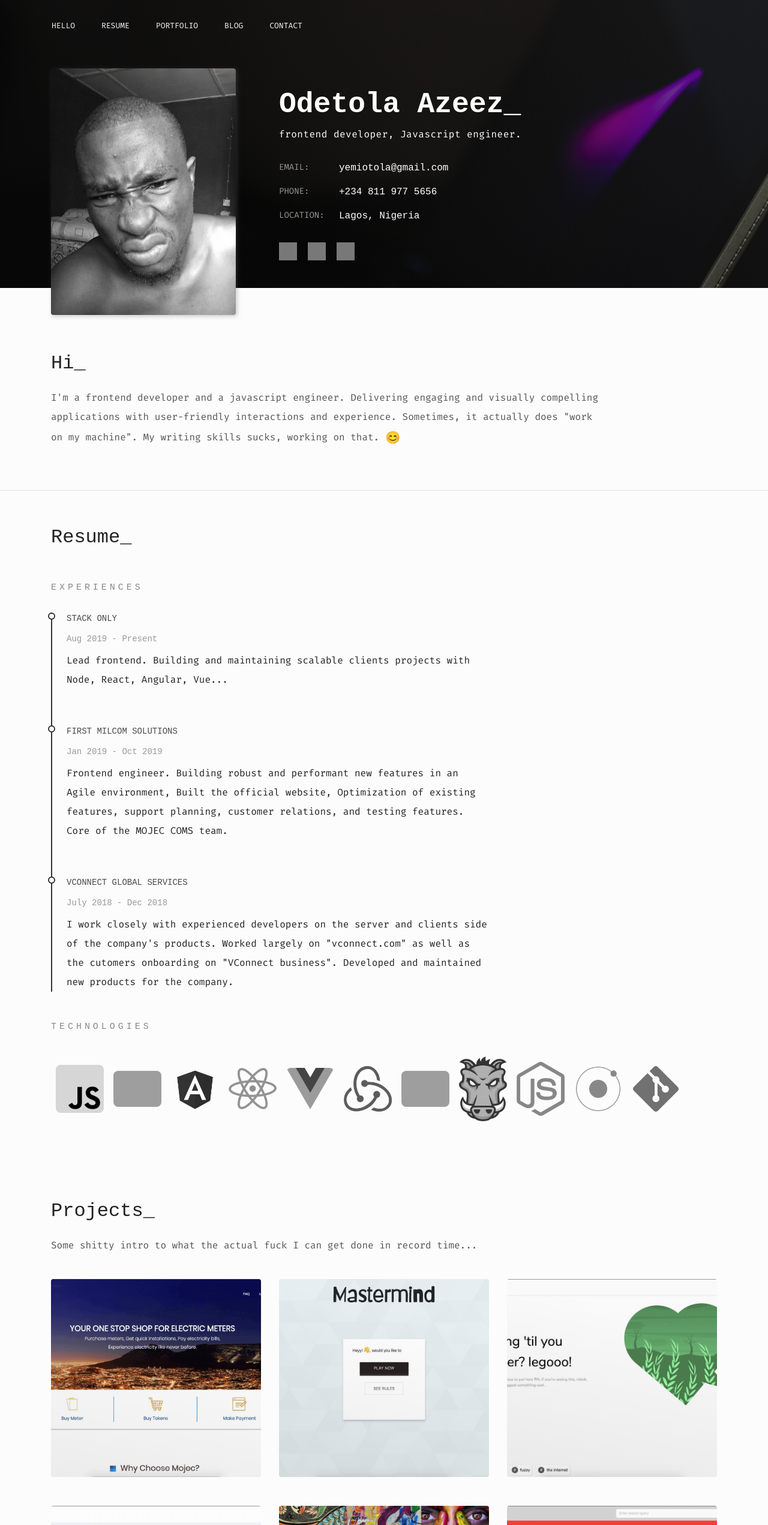
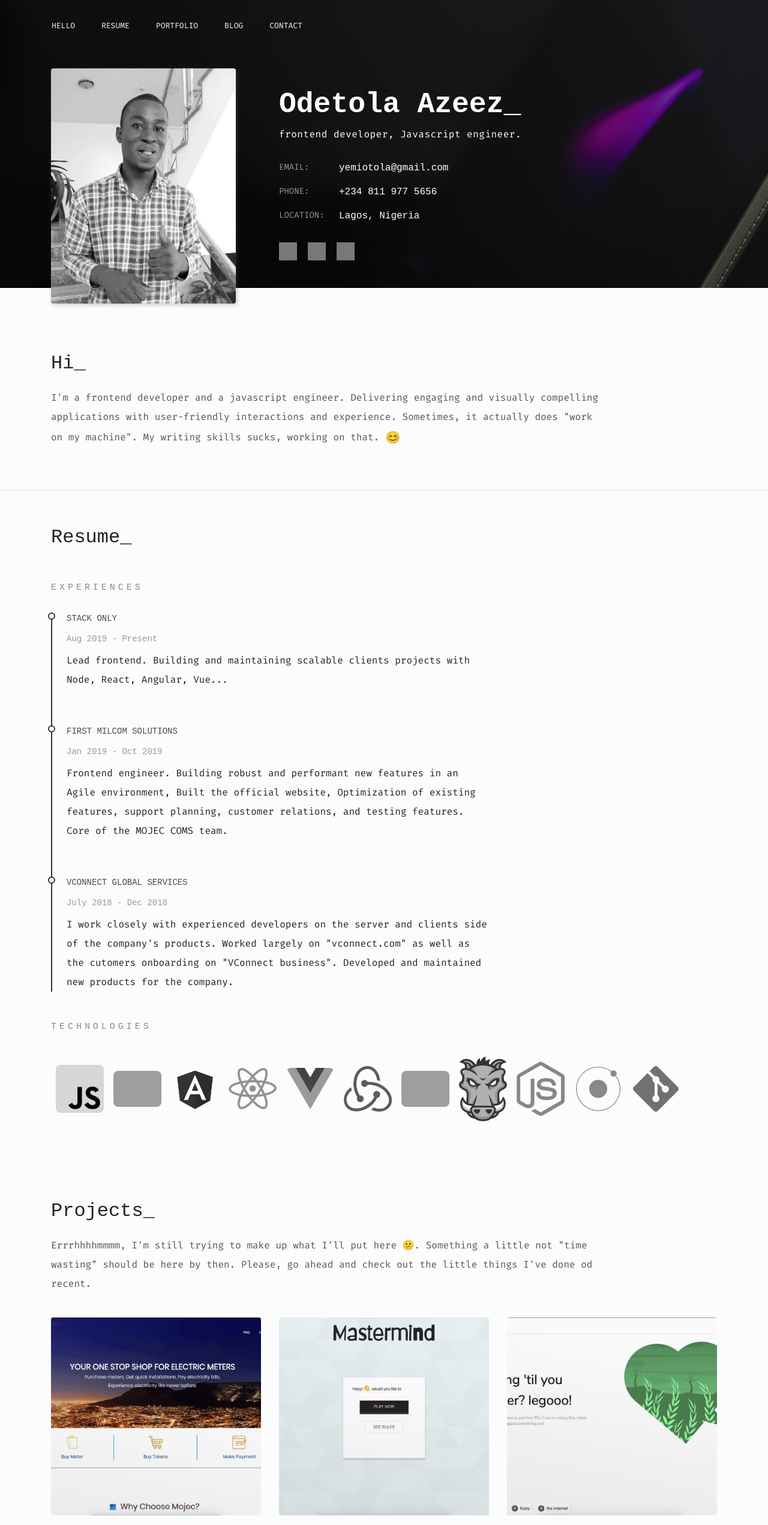
Before and after one commit to yemiOdetola/portfolio, a React (Create React App) app: page / in a window 1280 px wide. Shown: the top 2542 px of the page at 60% size. Built offline with nearby package versions, Linux system fonts and the light colour scheme; grey boxes are pictures that could not be loaded.

Commit message:
propfile pic...build

```diff
--- a/src/constants/user.js
+++ b/src/constants/user.js
@@ -4,10 +4,10 @@ const profile = {
   email: 'yemiotola@gmail.com',
   phone: '+234 811 977 5656',
   location: 'Lagos, Nigeria',
-  image: 'yemiodetola.JPG',
+  image: 'profile.jpg',
   resume_desc: '',
   hello: 'I\'m a frontend developer and a javascript engineer. Delivering engaging and visually compelling applications with user-friendly interactions and experience. Sometimes, it actually does "work on my machine". My writing skills sucks, working on that.',
-  project_intro: 'Some shitty intro to what the actual fuck I can get done in record time...'
+  project_intro: 'Errrhhhhmmmm, I\'m still trying to make up what I\'ll put here 😕. Something a little not "time wasting" should be here by then. Please, go ahead and check out the little things I\'ve done od recent.'
 }
 
 const experiences = [
```
Also changed, not shown: src/assets/images/profile.jpg (added).
